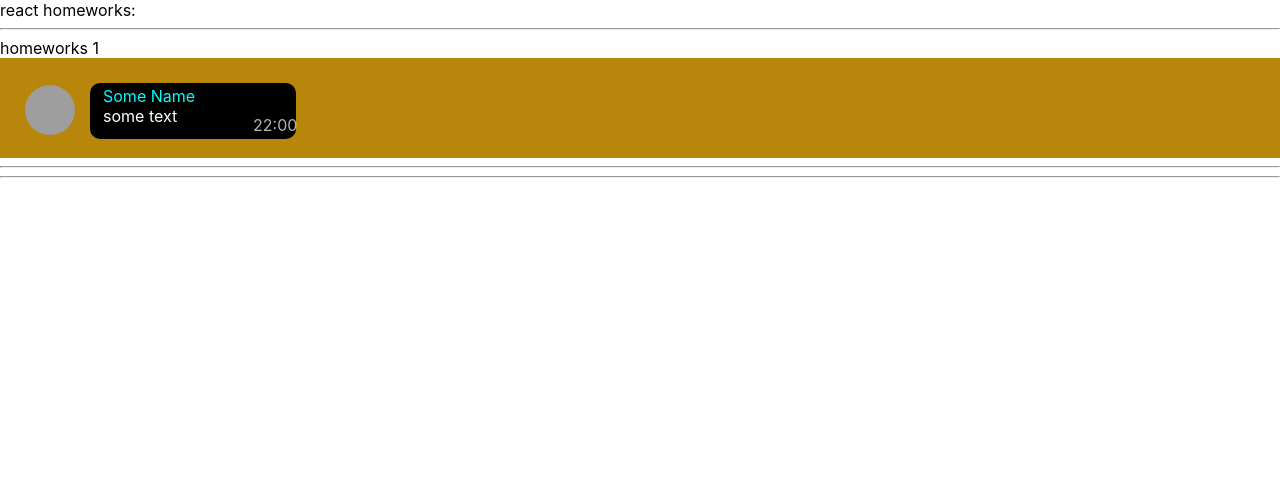
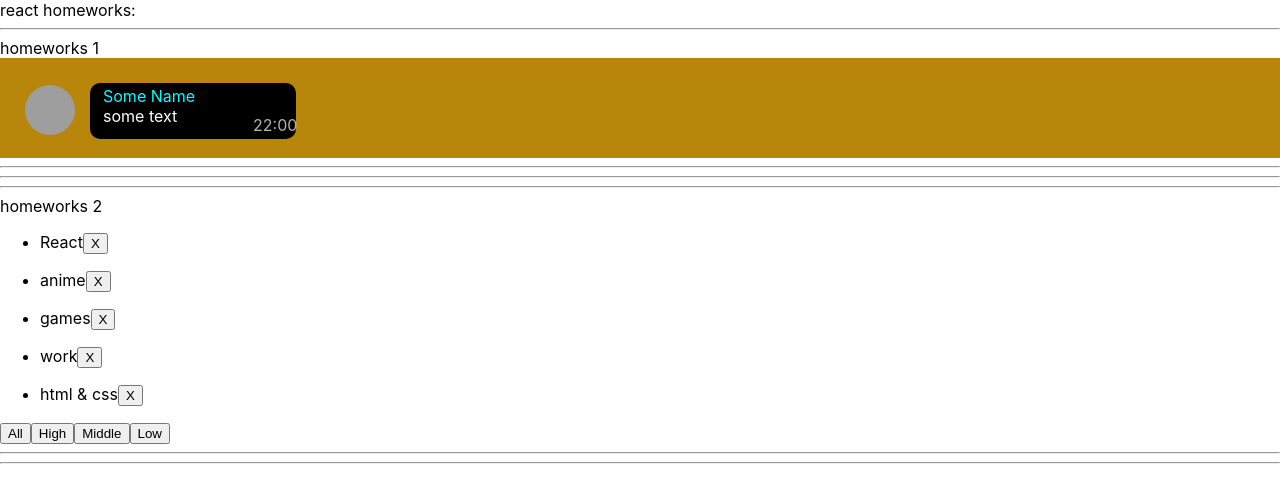
Before and after one commit to timaaa52/HW_Ignat, a React (Create React App) app: page / in a window 1280 px wide. Shown: the top 502 px of the page. Built offline with nearby package versions, Linux system fonts and the light colour scheme; grey boxes are pictures that could not be loaded.

Commit message:
2HW completed

```diff
--- a/src/p1-main/m1-ui/u1-app/App.tsx
+++ b/src/p1-main/m1-ui/u1-app/App.tsx
@@ -1,13 +1,14 @@
 import React from 'react'
 import s from './App.module.css'
 import HW1 from '../../../p2-homeworks/h1/HW1'
+import HW2 from "../../../p2-homeworks/h2/HW2";
 
 function App() {
     return (
         <div className={s.App}>
             <div>react homeworks:</div>
             <HW1/>
-            {/*<HW2/>*/}
+            <HW2/>
             {/*<HW3/>*/}
             {/*<HW4/>*/}
             {/*<HW5/>*/}
--- a/src/p2-homeworks/h2/Affair.tsx
+++ b/src/p2-homeworks/h2/Affair.tsx
@@ -1,19 +1,27 @@
 import React from 'react'
+import {AffairType} from "./HW2";
 
 type AffairPropsType = {
     // key не нужно типизировать
-    affair: any // need to fix any
-    deleteAffairCallback: any // need to fix any
+    affair: AffairType // need to fix any
+    deleteAffairCallback: (id: number) => void // need to fix any
 }
 
 function Affair(props: AffairPropsType) {
-    const deleteCallback = () => {}// need to fix
+    const deleteCallback = () => {
+        props.deleteAffairCallback(props.affair._id)
+    }// need to fix
 
     return (
         <div>
-            // show some text
+            {
+                <ul>
+                    <li key={props.affair._id}><span>{props.affair.name}</span>
+                    <button onClick={deleteCallback}>X</button>
+                    </li>
+                </ul>
+            }
 
-            <button onClick={deleteCallback}>X</button>
         </div>
     )
 }
--- a/src/p2-homeworks/h2/Affairs.tsx
+++ b/src/p2-homeworks/h2/Affairs.tsx
@@ -1,11 +1,11 @@
 import React from 'react'
 import Affair from './Affair'
-import {AffairType} from './HW2'
+import {AffairType, FilterType} from './HW2'
 
 type AffairsPropsType = { // need to fix any
-    data: any
-    setFilter: any
-    deleteAffairCallback: any
+    data: Array<AffairType>
+    setFilter: (value: FilterType) => void
+    deleteAffairCallback: (id: number) => void
 }
 
 function Affairs(props: AffairsPropsType) {
@@ -17,10 +17,10 @@ function Affairs(props: AffairsPropsType) {
         />
     ))
 
-    const setAll = () => {} // need to fix
-    const setHigh = () => {}
-    const setMiddle = () => {}
-    const setLow = () => {}
+    const setAll = () => {props.setFilter('all')} // need to fix
+    const setHigh = () => {props.setFilter('high')}
+    const setMiddle = () => {props.setFilter('middle')}
+    const setLow = () => {props.setFilter('low')}
 
     return (
         <div>
--- a/src/p2-homeworks/h2/HW2.tsx
+++ b/src/p2-homeworks/h2/HW2.tsx
@@ -2,12 +2,16 @@ import React, {useState} from 'react'
 import Affairs from './Affairs'
 
 // types
-export type AffairPriorityType = any // need to fix any
-export type AffairType = any // need to fix any
+export type AffairPriorityType = 'low' | 'middle' | 'high'; // need to fix any
+export type AffairType = {
+    _id: number
+    name: string
+    priority: AffairPriorityType
+} // need to fix any
 export type FilterType = 'all' | AffairPriorityType
 
 // constants
-const defaultAffairs: any = [ // need to fix any
+let defaultAffairs: Array<AffairType> = [ // need to fix any
     {_id: 1, name: 'React', priority: 'high'},
     {_id: 2, name: 'anime', priority: 'low'},
     {_id: 3, name: 'games', priority: 'low'},
@@ -16,20 +20,29 @@ const defaultAffairs: any = [ // need to fix any
 ]
 
 // pure helper functions
-export const filterAffairs = (affairs: any, filter: any): any => { // need to fix any
+export const filterAffairs = (affairs: Array<AffairType>, filter: FilterType): any => { // need to fix any
     if (filter === 'all') return affairs
-    else return // need to fix
+    else if(filter === 'low'){
+        return affairs.filter(t => t.priority === 'low');
+    }
+    else if(filter === 'middle'){
+        return affairs.filter(t => t.priority === 'middle')
+    }
+    else if(filter === 'high'){
+        return affairs.filter(t => t.priority === 'high')
+    }// need to fix
 }
-export const deleteAffair = (affairs: any, _id: any): any => { // need to fix any
-    return // need to fix
+export const deleteAffair = (affairs: Array<AffairType>, _id: number): Array<AffairType> => { // need to fix any
+    return affairs.filter(t => t._id !== _id);
 }
 
+
 function HW2() {
-    const [affairs, setAffairs] = useState<any>(defaultAffairs) // need to fix any
-    const [filter, setFilter] = useState<FilterType>('all')
+    let [affairs, setAffairs] = useState(defaultAffairs) // need to fix any
+    let [filter, setFilter] = useState<FilterType>('all')
 
     const filteredAffairs = filterAffairs(affairs, filter)
-    const deleteAffairCallback = (_id: any) => setAffairs(deleteAffair(affairs, _id)) // need to fix any
+    const deleteAffairCallback = (_id: number) => setAffairs(deleteAffair(affairs, _id)) // need to fix any
 
     return (
         <div>
```
Also changed, not shown: package.json (+7 -1 lines), 1 other file (tests, documents, lock files or other folders).
